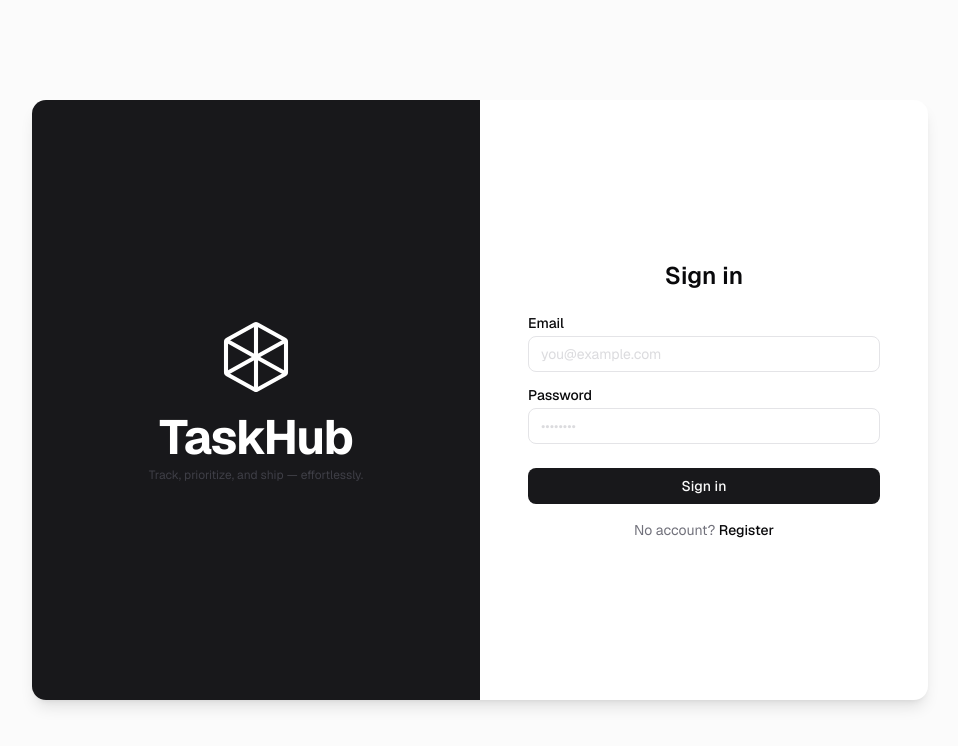
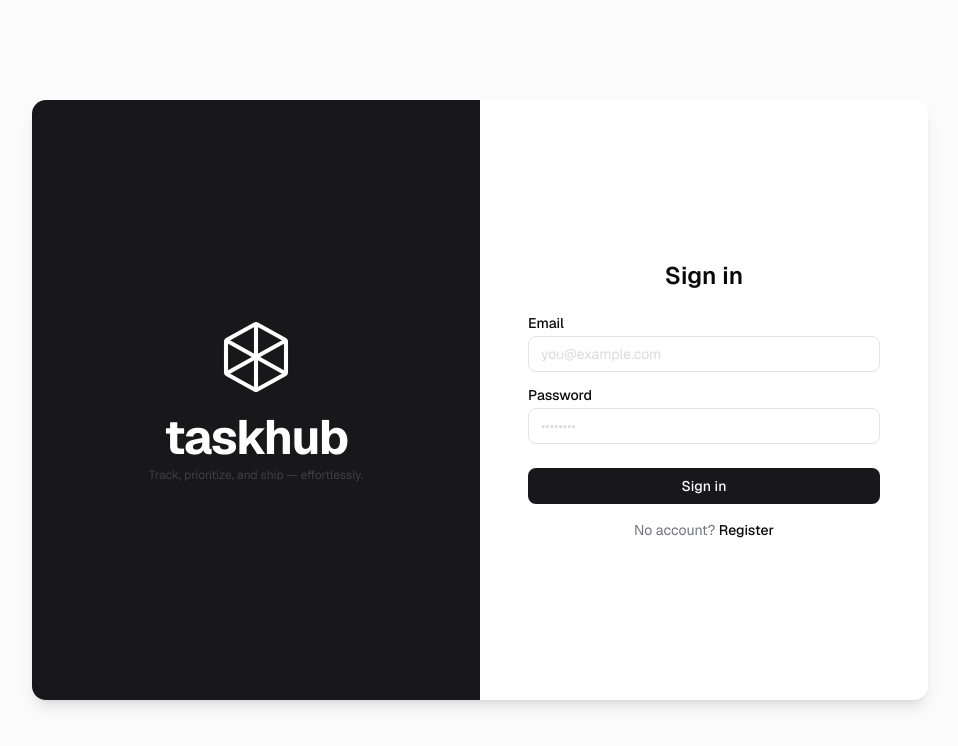
Before and after one commit to vngbh/taskhub, a Next.js app in the folder apps/web/: page /login in a window 1280 px wide. Shown: the top 746 px of the page, without its empty margins (160-1118 px from the left). Built offline with nearby package versions, Linux system fonts and the light colour scheme; no server answers.

Commit message:
refactor: rename TaskHub to taskhub

```diff
--- a/apps/web/src/app/(dashboard)/layout.tsx
+++ b/apps/web/src/app/(dashboard)/layout.tsx
@@ -17,14 +17,14 @@ export default function DashboardLayout({
             <Link href="/dashboard" className="flex items-center gap-2">
               <Image
                 src="/logo.svg"
-                alt="TaskHub logo"
+                alt="taskhub logo"
                 width={22}
                 height={22}
                 loading="eager"
                 className="dark:invert"
               />
               <span className="text-sm font-semibold tracking-tight">
-                TaskHub
+                taskhub
               </span>
             </Link>
             <NavLinks />
--- a/apps/web/src/app/layout.tsx
+++ b/apps/web/src/app/layout.tsx
@@ -13,7 +13,7 @@ const geistMono = Geist_Mono({
 });
 
 export const metadata: Metadata = {
-  title: "TaskHub",
+  title: "taskhub",
   description: "Personal task management — track, prioritize, and ship.",
 };
 
--- a/apps/web/src/components/custom/AppBranding.tsx
+++ b/apps/web/src/components/custom/AppBranding.tsx
@@ -11,7 +11,7 @@ export function AppBranding({ variant = "light" }: AppBrandingProps) {
     <div className="flex flex-col items-center text-center">
       <Image
         src="/logo.svg"
-        alt="TaskHub logo"
+        alt="taskhub logo"
         width={80}
         height={80}
         className={isDark ? "invert" : "dark:invert"}
@@ -22,7 +22,7 @@ export function AppBranding({ variant = "light" }: AppBrandingProps) {
           isDark && "text-white",
         )}
       >
-        TaskHub
+        taskhub
       </h1>
       <p
         className={cn(
```
Also changed, not shown: 1 other file (tests, documents, lock files or other folders).
